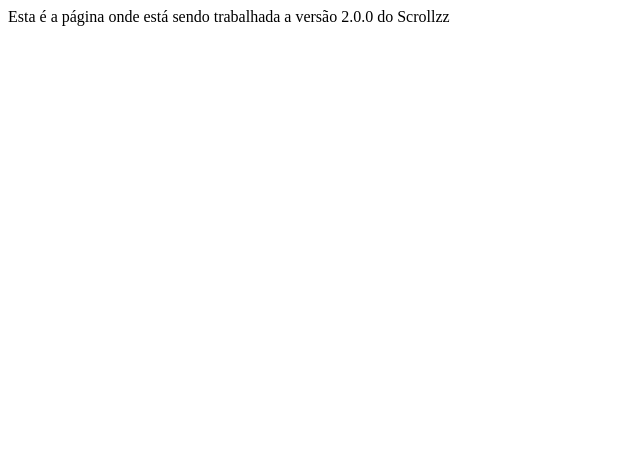
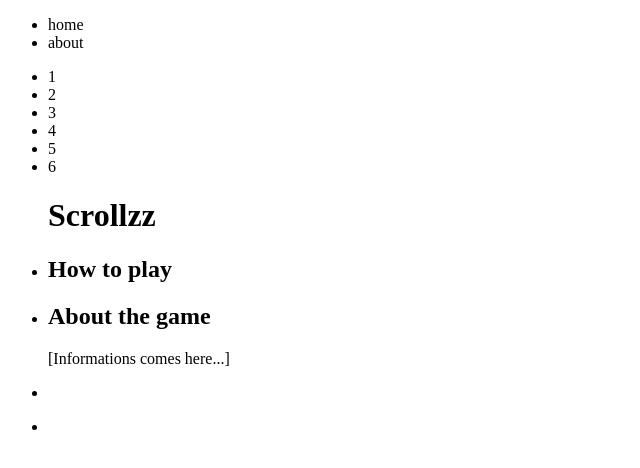
Before and after one commit to refusado/scrollzz, a plain HTML site: page index.html in a window 1280 px wide. Shown: the whole page, without its empty margins (0-640 px from the left). Drawn offline with Linux system fonts and the light colour scheme.

Commit message:
feat: creating the base html structure

```diff
--- a/index.html
+++ b/index.html
@@ -1,12 +1,82 @@
 <!DOCTYPE html>
 <html lang="en">
+
 <head>
-    <meta charset="UTF-8">
-    <meta http-equiv="X-UA-Compatible" content="IE=edge">
-    <meta name="viewport" content="width=device-width, initial-scale=1.0">
-    <title>Scrollz - v2</title>
+  <meta charset="UTF-8">
+  <meta http-equiv="X-UA-Compatible" content="IE=edge">
+  <meta name="viewport" content="width=device-width, initial-scale=1.0">
+  <title>Scrollz - v2</title>
 </head>
+
 <body>
-    Esta é a página onde está sendo trabalhada a versão 2.0.0 do Scrollzz
+
+  <header id="menu-selection">
+    <ul id="menu-selection__container">
+      <li class="menu-selection__btn selection-btn" id="menu-seletion--home">home</li>
+      <li class="menu-selection__btn selection-btn" id="menu-seletion--about">about</li>
+    </ul>
+  </header>
+
+  <body>
+    <aside id="level-selection">
+      <ul id="level-selection__container">
+        <li class="level-selection__btn selection-btn" id="level-selection--one">1</li>
+        <li class="level-selection__btn selection-btn" id="level-selection--two">2</li>
+        <li class="level-selection__btn selection-btn" id="level-selection--three">3</li>
+        <li class="level-selection__btn selection-btn" id="level-selection--four">4</li>
+        <li class="level-selection__btn selection-btn" id="level-selection--five">5</li>
+        <li class="level-selection__btn selection-btn" id="level-selection--six">6</li>
+      </ul>
+    </aside>
+
+    <main id="content">
+
+      <div id="menu">
+        <ul id="menu__container">
+          <h1>Scrollzz</h1>
+
+          <li id="menu--home">
+            <h2>How to play</h2>
+
+            <div class="level__block-containers" id="level--home__block-container">
+              <div class="level__block level--home__block" id="level--one__block--one"></div>
+              <div class="level__block level--home__block" id="level--one__block--two"></div>
+              <div class="level__block level--home__block" id="level--one__block--three"></div>
+              <div class="level__block level--home__block" id="level--one__block--four"></div>
+            </div>
+          </li>
+
+          <li id="menu--about">
+            <h2>About the game</h2>
+
+            [Informations comes here...]
+          </li>
+
+        </ul>
+      </div>
+
+      <div id="level">
+        <ul id="level__container">
+
+          <li class="level__block-containers" id="level--one__block-container">
+            <div class="level__block level--one__block" id="level--one__block--one"></div>
+            <div class="level__block level--one__block" id="level--one__block--two"></div>
+            <div class="level__block level--one__block" id="level--one__block--three"></div>
+            <div class="level__block level--one__block" id="level--one__block--four"></div>
+          </li>
+
+          <li class="level__block-containers" id="level--two__block-container">
+            <div class="level__block level--two__block" id="level--two__block--one"></div>
+            <div class="level__block level--two__block" id="level--two__block--two"></div>
+            <div class="level__block level--two__block" id="level--two__block--three"></div>
+            <div class="level__block level--two__block" id="level--two__block--four"></div>
+          </li>
+
+        </ul>
+      </div>
+    </main>
+
+  </body>
 </body>
+
 </html>
```
